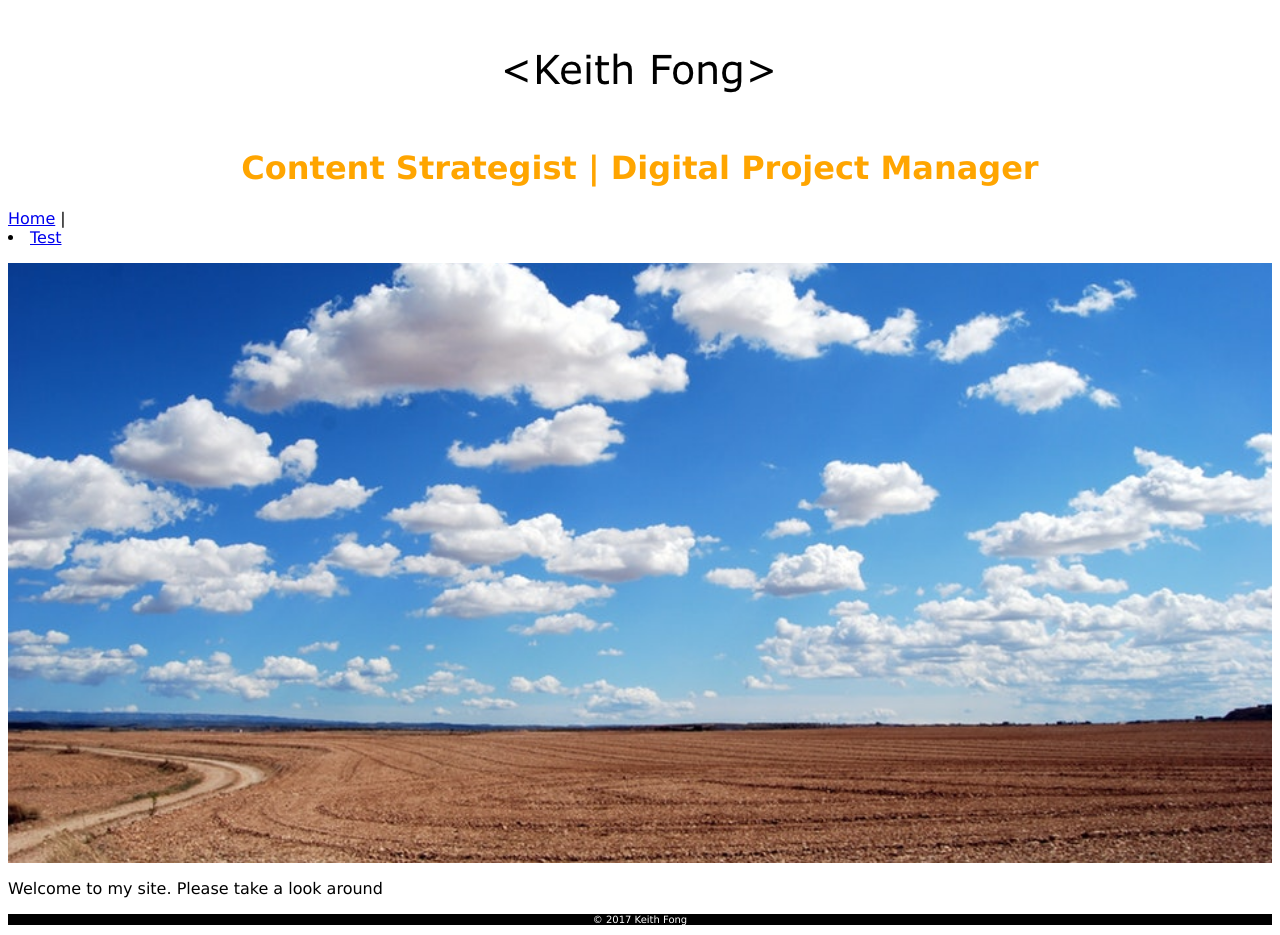
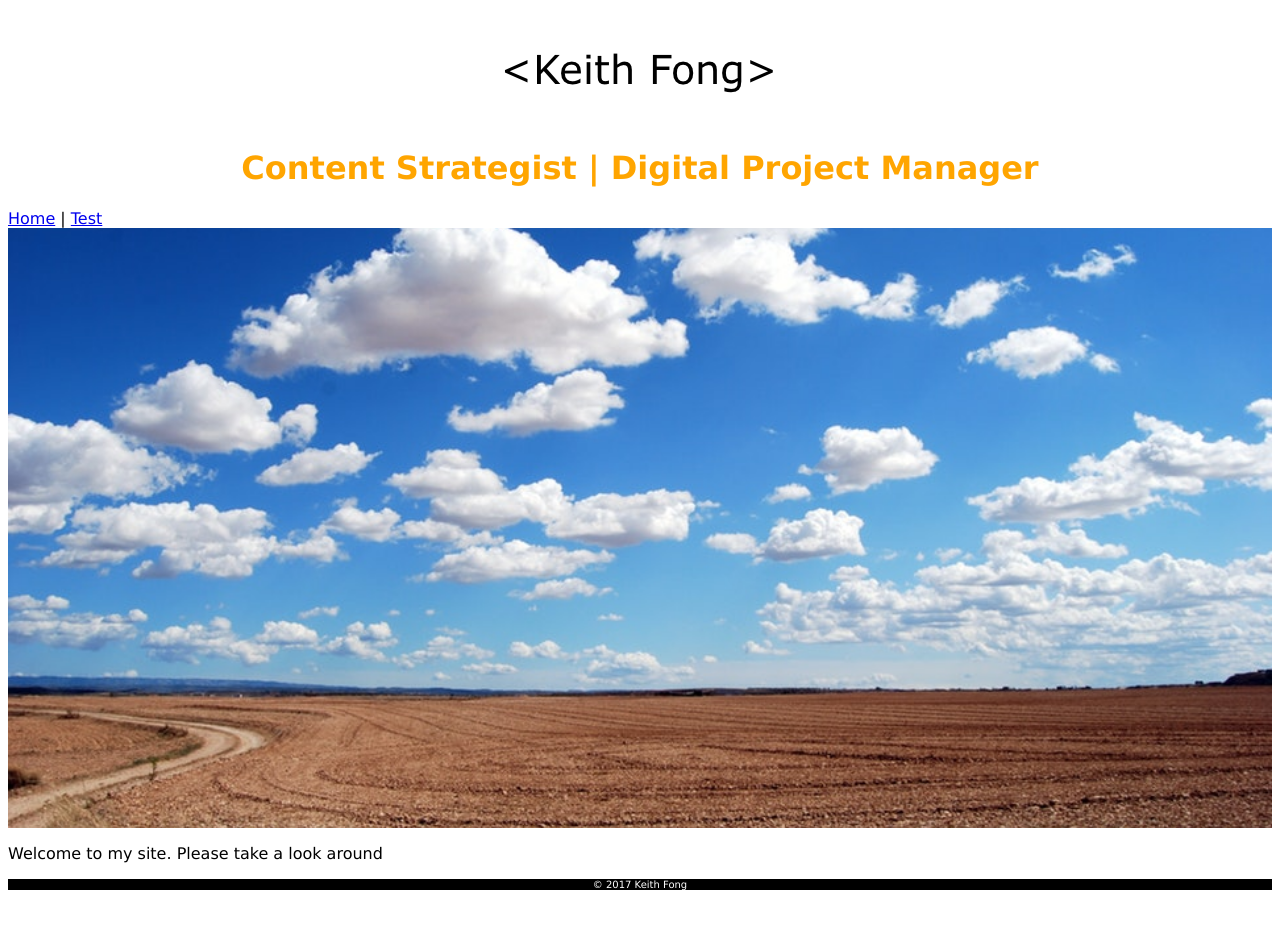
Before and after one commit to hikeithf/hikeithf.github.io, a Jekyll site: the page index.html, which Jekyll copies as it is, in a window 1280 px wide. Built offline with Jekyll 4.4.1, drawn with Linux system fonts in a browser that asks for light colours; after the commit the page ends 900 px from its top, so only the background shows below that.

Commit message:
Update index.html

```diff
--- a/index.html
+++ b/index.html
@@ -10,7 +10,7 @@
 <div class="header">
   <img src="/Group 29.png" class="logo" alt="Keith Fong"/>
   <h1>Content Strategist | Digital Project Manager</h1>
-  <p class="nav"><a href="/">Home</a></li> | <li><a href="/test">Test</a></li></p>
+  <p class="nav"><a href="/">Home</a> | <a href="/test">Test</a></p>
  </ul>
  <div class="banner">
   </div>
```
